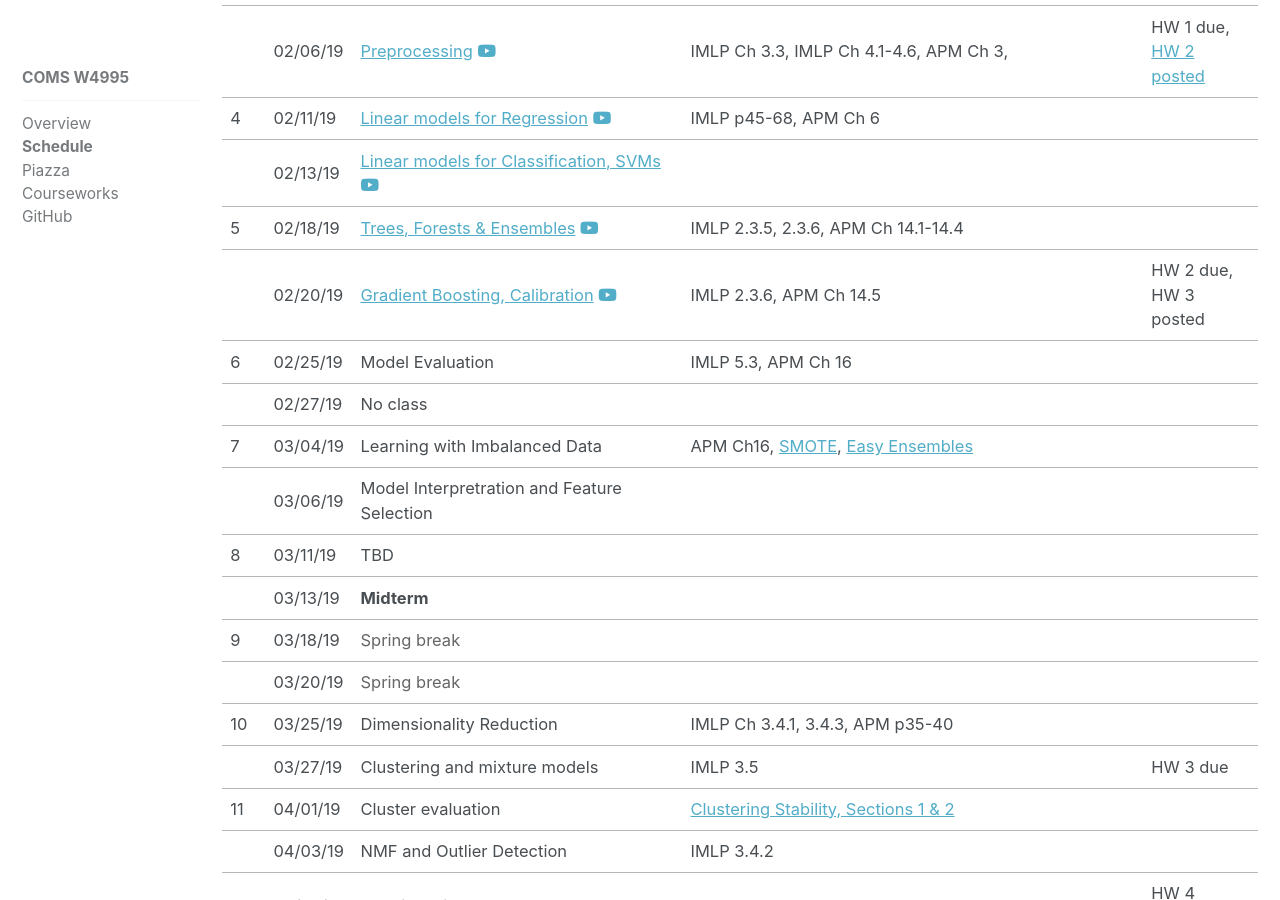
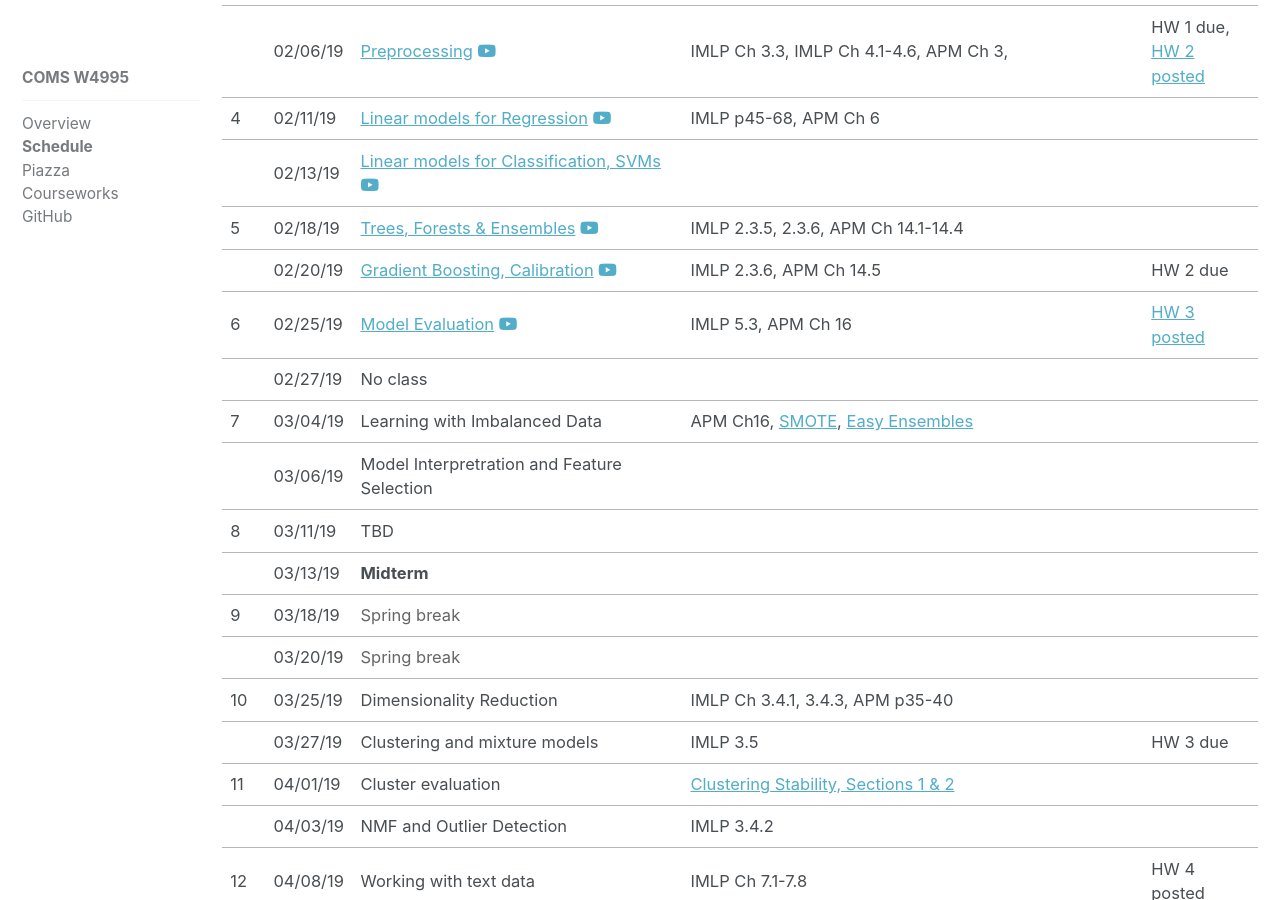
Before and after one commit to amueller/columbia-website, a Jekyll site: the page built from _comsw4995s19/lectures.md, in a window 1280 px wide and 900 px high, scrolled down 545 px. Built offline with Jekyll 4.4.1, drawn with Linux system fonts in a browser that asks for light colours; nearby versions of some CDN libraries.

Commit message:
add hw3 link, add model evaluation slides and video link

```diff
--- a/_comsw4995s19/lectures.md
+++ b/_comsw4995s19/lectures.md
@@ -85,14 +85,14 @@ Press P on slides for presenter notes.
 		<td>02/20/19</td>
 		<td><a href="https://amueller.github.io/COMS4995-s19/slides/aml-09-gradient-boosting-calibration/">Gradient Boosting, Calibration</a>&nbsp;<a href="https://www.youtube.com/watch?v=OC3qmxGh2gc&list=PL_pVmAaAnxIQGzQS2oI3OWEPT-dpmwTfA&index=9"><i class="fa fa-youtube-play" aria-hidden="true"></i></a></td>
 		<td>IMLP 2.3.6, APM Ch 14.5</td>
-		<td>HW 2 due, HW 3 posted</td>
+		<td>HW 2 due</td>
 	</tr>
 	<tr>
 		<td>6</td>
 		<td>02/25/19</td>
-		<td>Model Evaluation&nbsp;</td>
+		<td><a href="https://amueller.github.io/COMS4995-s19/slides/aml-10-model-evaluation/">Model Evaluation</a>&nbsp;<a href="https://www.youtube.com/watch?v=EUiIydNBIbE&list=PL_pVmAaAnxIQGzQS2oI3OWEPT-dpmwTfA&index=11"><i class="fa fa-youtube-play" aria-hidden="true"></i></a></td>
 		<td>IMLP 5.3, APM Ch 16</td>
-		<td><br></td>
+		<td><a href="https://amueller.github.io/COMS4995-s19/homeworks/homework3-spring-2019.pdf">HW 3 posted</a></td>
 	</tr>
 	<tr>
 		<td></td>
```
